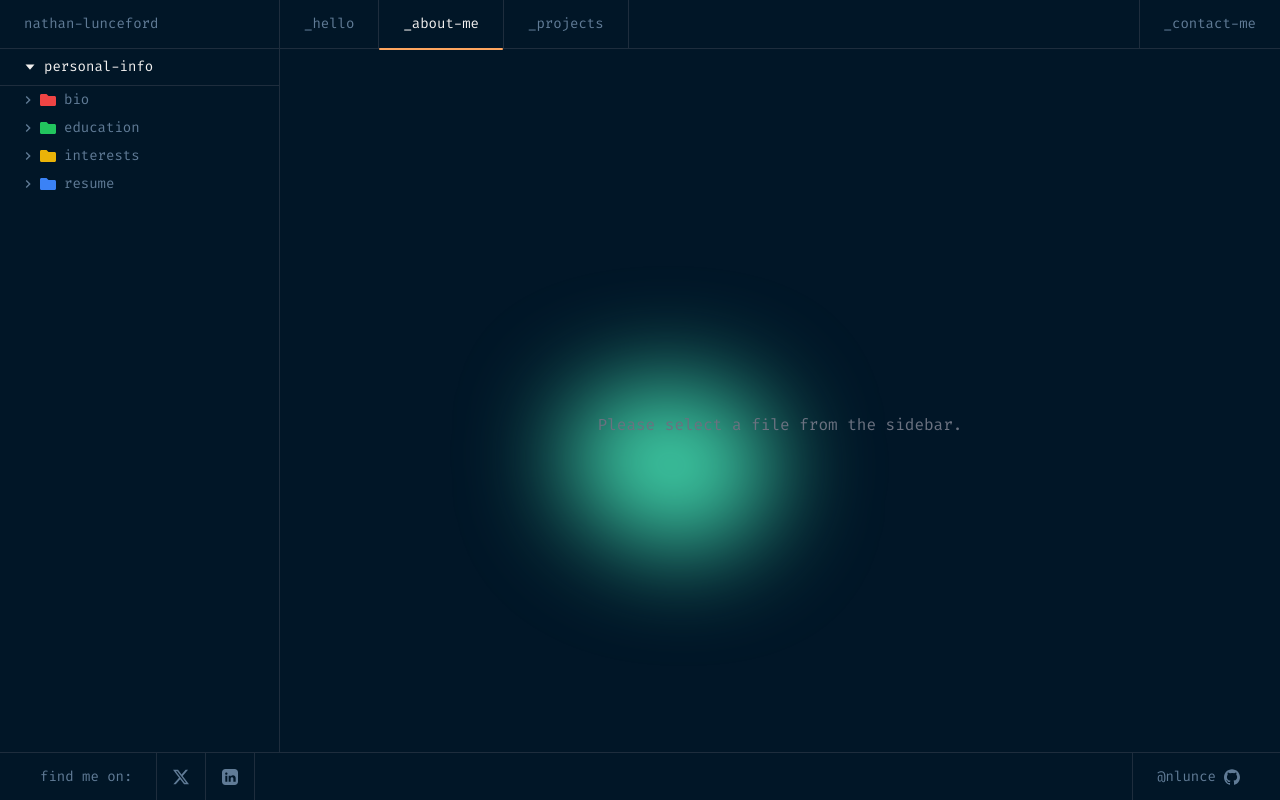
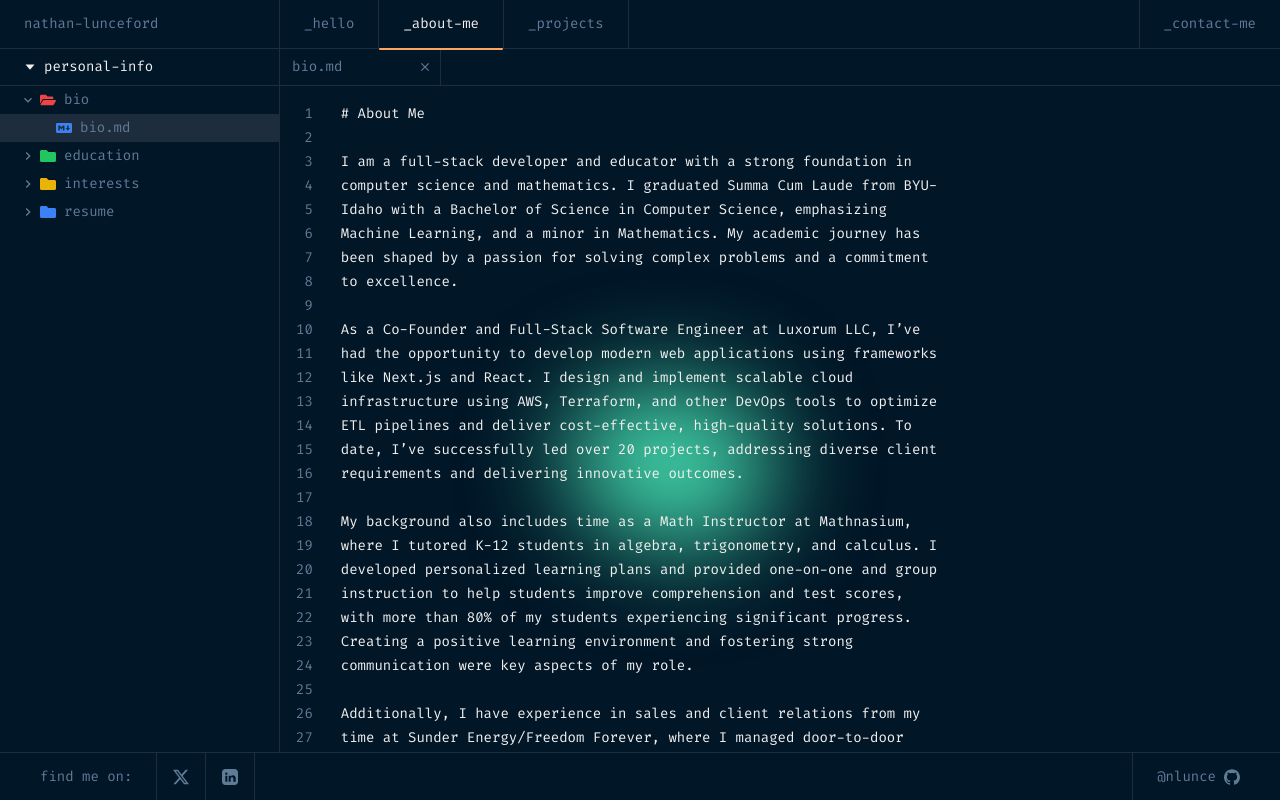
Before and after one commit to nlunce/portfolio, a Next.js app: page /about-me in a window 1280 px wide. Built offline with nearby package versions, Linux system fonts and the light colour scheme.

Commit message:
about me

```diff
--- a/app/about-me/page.tsx
+++ b/app/about-me/page.tsx
@@ -21,9 +21,7 @@ export default function AboutMePage() {
 }
 
 const Content = () => {
-  const { selectedFile, selectFile } = useAboutMeSidebar(); // Correct destructuring
-
-  console.log('Selected File:', selectedFile); // Debugging statement
+  const { selectedFile, selectFile } = useAboutMeSidebar();
 
   if (!selectedFile) {
     return (
@@ -42,7 +40,7 @@ const Content = () => {
           </span>
           <IoMdClose
             className='ml-auto mr-2 cursor-pointer'
-            onClick={() => selectFile(null)} // Deselect the file
+            onClick={() => selectFile(null)}
             aria-label='Close file view'
             role='button'
             tabIndex={0}
--- a/components/sidebars/AboutMeSidebar/AboutMeSidebar.tsx
+++ b/components/sidebars/AboutMeSidebar/AboutMeSidebar.tsx
@@ -13,6 +13,7 @@ type FolderData = {
   name: string;
   iconColor: string;
   files: Omit<FileProps, 'onClick'>[]; // Exclude 'onClick' from FileProps
+  defaultOpen?: boolean; // New property to set default open state
 };
 
 // Explicitly type the folderData array
@@ -21,6 +22,7 @@ const folderData: FolderData[] = [
     name: 'bio',
     iconColor: 'text-red-500',
     files: [{ name: 'bio', fileType: 'md' }],
+    defaultOpen: true, // Open the Bio folder by default
   },
   {
     name: 'education',
@@ -68,6 +70,7 @@ export default function AboutMeSidebar() {
               key={folder.name}
               name={folder.name}
               iconColor={folder.iconColor}
+              defaultOpen={folder.defaultOpen} // Pass defaultOpen prop
             >
               {folder.files.length > 0 ? (
                 folder.files.map((file) => (
--- a/components/sidebars/AboutMeSidebar/AboutMeSidebarContext.tsx
+++ b/components/sidebars/AboutMeSidebar/AboutMeSidebarContext.tsx
@@ -18,7 +18,8 @@ const AboutMeSidebarContext = createContext<
 export const AboutMeSidebarProvider: React.FC<{ children: ReactNode }> = ({
   children,
 }) => {
-  const [selectedFile, setSelectedFile] = useState<string | null>(null);
+  // Initialize selectedFile to 'bio.md' for default selection
+  const [selectedFile, setSelectedFile] = useState<string | null>('bio.md');
 
   // Function to select or deselect a file
   const selectFile = (fileName: string | null) => {
--- a/components/sidebars/Folder/Folder.tsx
+++ b/components/sidebars/Folder/Folder.tsx
@@ -5,12 +5,17 @@ import { FolderProps } from './types';
 import { FaFolder, FaFolderOpen } from 'react-icons/fa';
 import { MdKeyboardArrowDown, MdKeyboardArrowRight } from 'react-icons/md';
 
-const Folder: React.FC<FolderProps> = ({
+interface ExtendedFolderProps extends FolderProps {
+  defaultOpen?: boolean; // New prop to set default open state
+}
+
+const Folder: React.FC<ExtendedFolderProps> = ({
   name,
   children,
   iconColor = 'text-yellow-500',
+  defaultOpen = false, // Default to closed if not specified
 }) => {
-  const [isOpen, setIsOpen] = useState(false);
+  const [isOpen, setIsOpen] = useState(defaultOpen);
 
   const toggleOpen = () => {
     setIsOpen((prev) => !prev);
--- a/next.config.ts
+++ b/next.config.ts
@@ -1,14 +1,7 @@
 import type { NextConfig } from 'next';
 
 const nextConfig: NextConfig = {
-  webpack: (config) => {
-    config.module.rules.push({
-      test: /\.md$/,
-      use: 'raw-loader',
-    });
-    return config;
-  },
-  /* Add other config options if needed */
+  /* config options here */
 };
 
 export default nextConfig;
```
